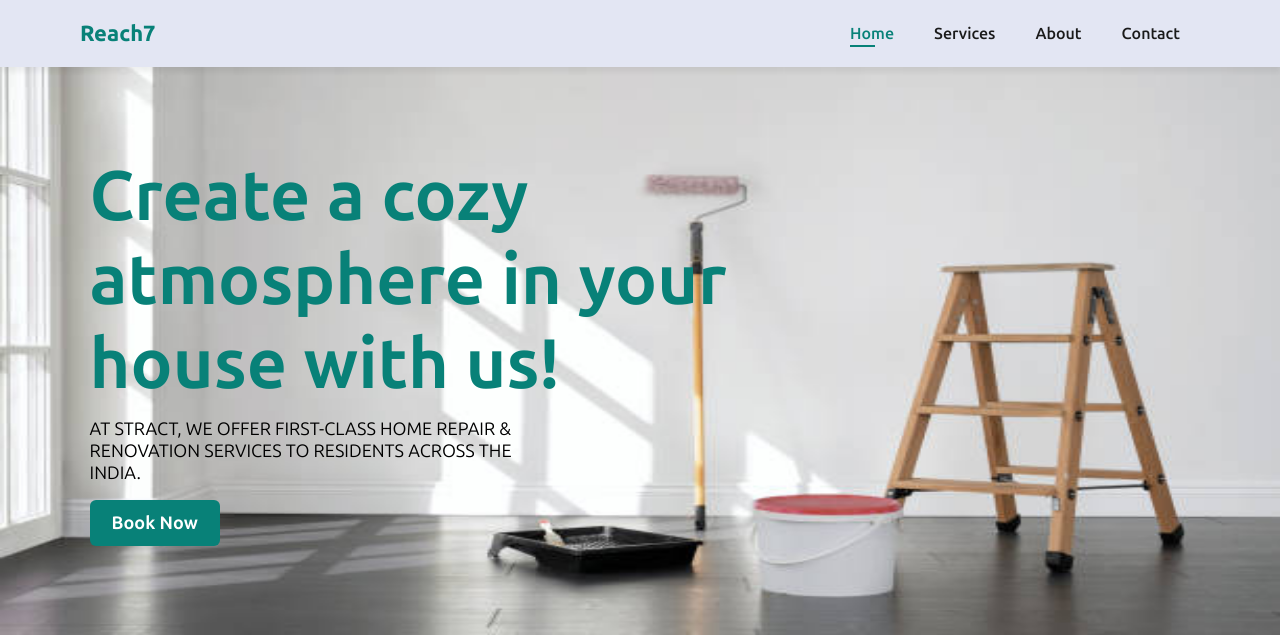
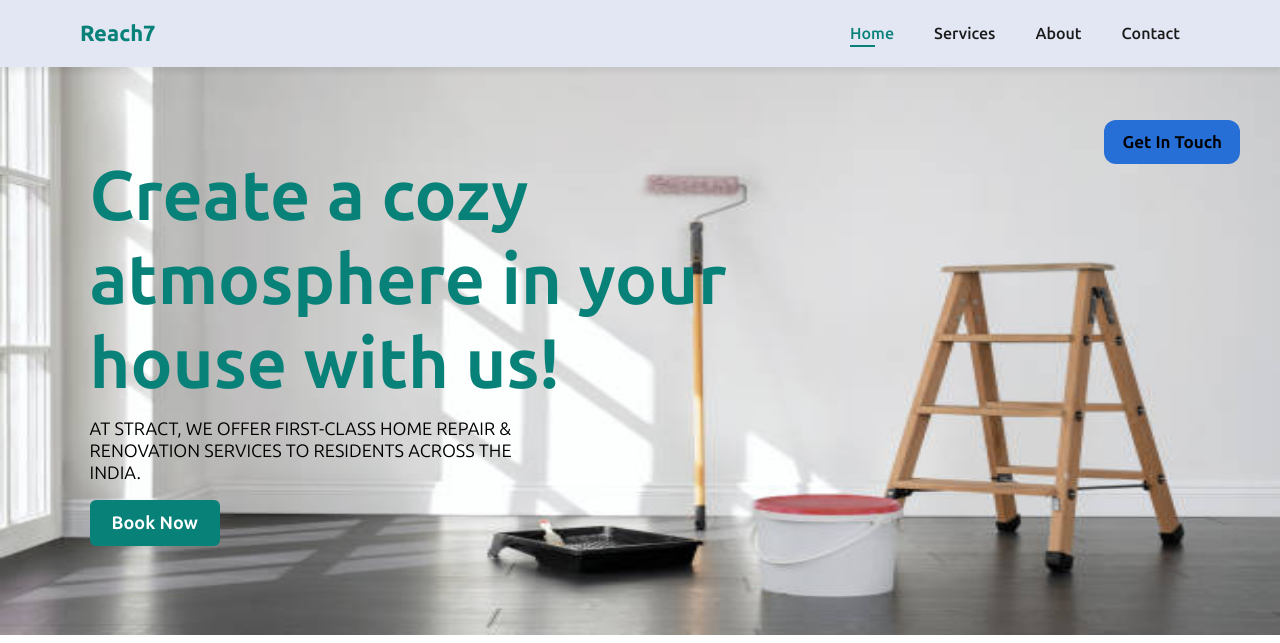
Before and after one commit to SushantVarshney21/painting-gallery-website, a plain HTML site: page index.html in a window 1280 px wide. Shown: the top 643 px of the page. Drawn offline with Linux system fonts and the light colour scheme.

Commit message:
jlkjdjkd

```diff
--- a/index.html
+++ b/index.html
@@ -30,6 +30,7 @@
         <h2>Create a cozy <br> atmosphere  in your <br> house with us!</h2>
         <p>At Stract, we offer first-class home repair & renovation services to residents across the India.</p>
         <a href="#contact"><button class="btn">Book Now</button></a>
+        <a href="#contact"><button class="touch-btn">Get In Touch</button></a>
     </section>
     <section id="about" class="about-us">
         <div class="left">
--- a/style.css
+++ b/style.css
@@ -107,6 +107,24 @@ a{
     font-size: 18px;
     width: 40%;
     text-transform: uppercase;
+}
+
+.touch-btn{
+    position: absolute;
+    top: 15%;
+    right: 40px;
+    padding: 12px 18px;
+    border: none;
+    background-color: #266fd6;
+    font-size: 17px;
+    font-weight: bold;
+    border-radius: 12px;
+    cursor: pointer;
+    transition: 0.5s;
+}
+.touch-btn:hover{
+    background-color: #4280d6;
+    border-top-right-radius: 0px;
 }
 
 .btn{
```
